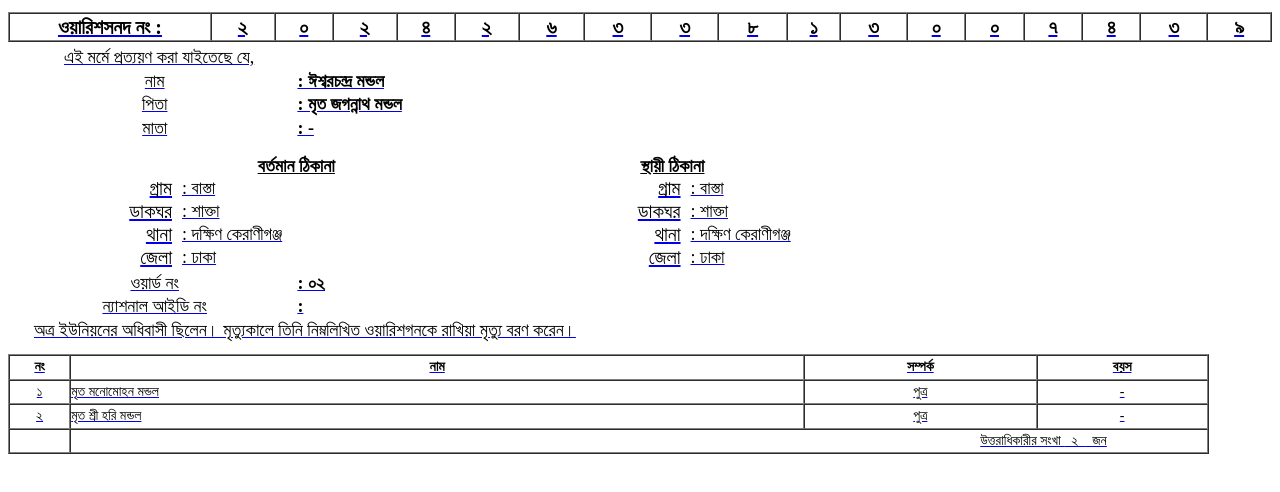
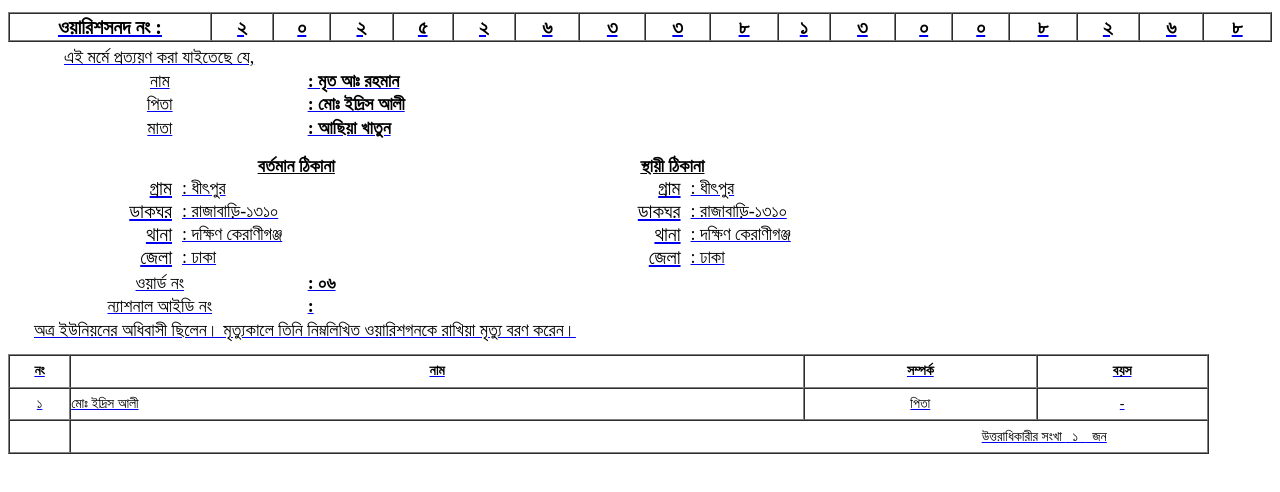
Before and after one commit to bastaup/index.php-onlinetrack-warish_onosondan-tid-20253613860008268, a plain HTML site: page index.html in a window 1280 px wide. Shown: the part 178-670 px from the top of the page. Drawn offline with Linux system fonts and the light colour scheme.

Commit message:
Update index.html

```diff
--- a/index.html
+++ b/index.html
@@ -40,7 +40,7 @@
 
 				<td style="text-align:center; font-weight:bold; font-size:20px;">২</td>
 
-				<td style="text-align:center; font-weight:bold; font-size:20px;">৪</td>
+				<td style="text-align:center; font-weight:bold; font-size:20px;">৫</td>
 
 				<td style="text-align:center; font-weight:bold; font-size:20px;">২</td>
 
@@ -60,13 +60,13 @@
 
 				<td style="text-align:center; font-weight:bold; font-size:20px;">০</td>
 
-				<td style="text-align:center; font-weight:bold; font-size:20px;">৭</td>
+				<td style="text-align:center; font-weight:bold; font-size:20px;">৮</td>
 
-				<td style="text-align:center; font-weight:bold; font-size:20px;">৪</td>
+				<td style="text-align:center; font-weight:bold; font-size:20px;">২</td>
 
-				<td style="text-align:center; font-weight:bold; font-size:20px;">৩</td>
+				<td style="text-align:center; font-weight:bold; font-size:20px;">৬</td>
 
-				<td style="text-align:center; font-weight:bold; font-size:20px;">৯</td>
+				<td style="text-align:center; font-weight:bold; font-size:20px;">৮</td>
 							</tr>
 		</table>
 
@@ -76,19 +76,19 @@
 				</tr>
 				<tr>
 					<td  style="font-size:18px; text-align:center; font-color:black; ">নাম   </td>
-					<td><font style="font-size:18px;  font-weight:bold;">:  ঈশ্বরচন্দ্র মন্ডল </font></td>
+					<td><font style="font-size:18px;  font-weight:bold;">:  মৃত আঃ রহমান </font></td>
 					<td></td>
 					<td></td>
 				</tr>
 				<tr>
 					<td  style="font-size:18px; text-align:center; ">পিতা</td>
-					<td><font style="font-size:18px;  font-weight:bold;">:   মৃত জগন্নাথ মন্ডল </font></td>
+					<td><font style="font-size:18px;  font-weight:bold;">: মোঃ ইদ্রিস আলী </font></td>
 					<td></td>
 					<td></td>
 				</tr>
 				<tr>
 					<td  style="font-size:18px; text-align:center;">মাতা </td>
-					<td><font style="font-size:18px;  font-weight:bold;">:   - </font></td>
+					<td><font style="font-size:18px;  font-weight:bold;">: আছিয়া খাতুন </font></td>
 					<td></td>
 					<td></td>
 				</tr>
@@ -100,11 +100,11 @@
 							</tr>
 							<tr>
 								<td style="width:148px;text-align:right; padding-right:10px; font-size:20px;">গ্রাম</td>
-								<td><font style="font-size:18px;">: বাস্তা</font></td>
+								<td><font style="font-size:18px;">: ধীৎপুর</font></td>
 							</tr>
 							<tr>
 								<td style="width:158px;text-align:right; padding-right:10px; font-size:20px;">ডাকঘর</td>
-								<td> <font style="font-size:18px;">: শাক্তা</font></td>
+								<td> <font style="font-size:18px;">: রাজাবাড়ি-১৩১০</font></td>
 							</tr>
 							<tr>
 								<td style="width:158px;text-align:right; padding-right:10px; font-size:20px;">থানা</td>
@@ -123,11 +123,11 @@
 							</tr>
 							<tr>
 								<td style="width:100px;text-align:right; padding-right:10px; font-size:20px;">গ্রাম</td>
-								<td><font style="font-size:18px;">: বাস্তা</font></td>
+								<td><font style="font-size:18px;">: ধীৎপুর</font></td>
 							</tr>
 							<tr>
 								<td style="text-align:right; padding-right:10px; font-size:20px;">ডাকঘর </td>
-								<td><font style="font-size:18px;">: শাক্তা</font></td>
+								<td><font style="font-size:18px;">: রাজাবাড়ি-১৩১০</font></td>
 							</tr>
 							<tr>
 								<td style="text-align:right; padding-right:10px; font-size:20px;">থানা</td>
@@ -144,7 +144,7 @@
 
 				<tr>
 					<td  nowrap style="font-size:18px; text-align:center;">ওয়ার্ড নং </td>
-					<td><font style="font-size:18px;  font-weight:bold;">: ০২ </font></td>
+					<td><font style="font-size:18px;  font-weight:bold;">: ০৬ </font></td>
 					<td></td>
 					<td></td>
 				</tr>
@@ -170,19 +170,13 @@
 			</tr>
 								<tr>
 						<td style="text-align:center;">১</td>
-						<td style="">মৃত মনোমোহন মন্ডল</td>
-						<td style="text-align:center;">পুত্র </td>
-						<td style="text-align:center;" >-</td>
-					</tr>
-										<tr>
-						<td style="text-align:center;">২</td>
-						<td style="">মৃত শ্রী হরি মন্ডল </td>
-						<td style="text-align:center;">পুত্র </td>
+						<td style="">মোঃ ইদ্রিস আলী </td>
+						<td style="text-align:center;">পিতা </td>
 						<td style="text-align:center;" >-</td>
 					</tr>
 										<tr>
 					 <td></td>
-					 <td colspan='3' style="text-align:right;padding-right:100px;">উত্তরাধিকারীর সংখা <span id=''>&nbsp;&nbsp;২&nbsp;&nbsp;</span>&nbsp;&nbsp;জন</td>
+					 <td colspan='3' style="text-align:right;padding-right:100px;">উত্তরাধিকারীর সংখা <span id=''>&nbsp;&nbsp;১&nbsp;&nbsp;</span>&nbsp;&nbsp;জন</td>
 					</tr>
 
 
```
